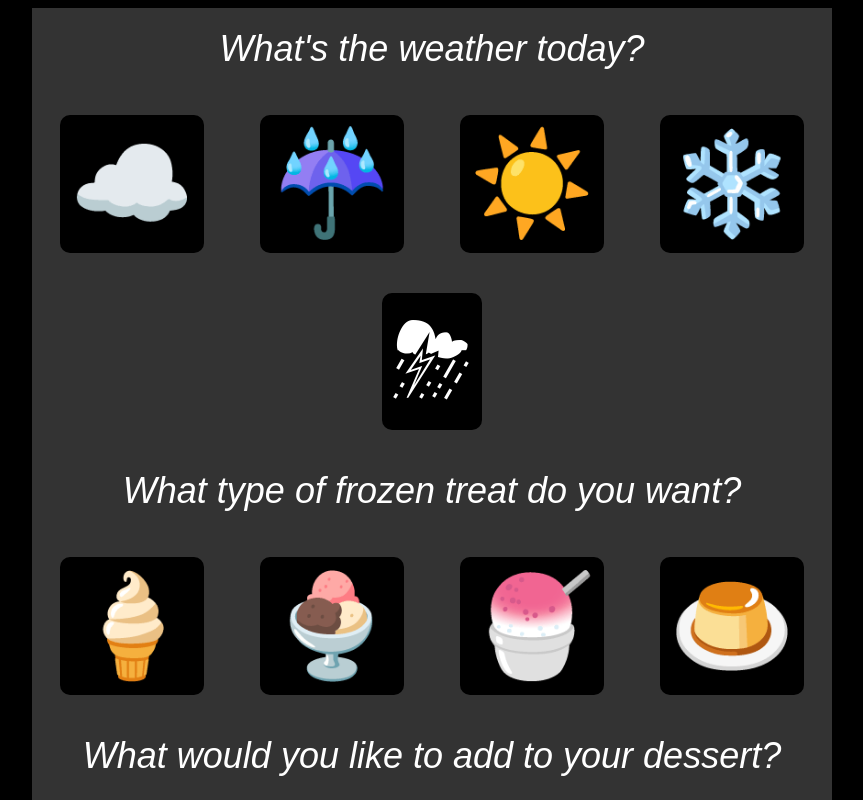
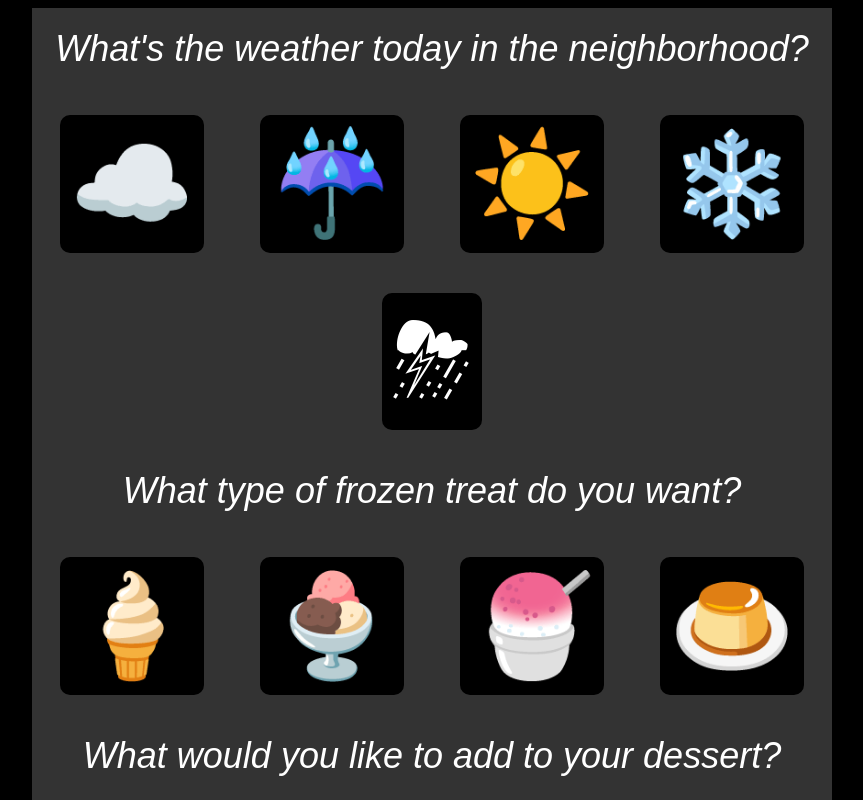
Before and after one commit to wencheung/dessertshop, a plain HTML site: page index.html in a window 1280 px wide. Shown: the top 800 px of the page, without its empty margins (208-1071 px from the left). Drawn offline with Linux system fonts and the light colour scheme.

Commit message:
updated index.html

```diff
--- a/index.html
+++ b/index.html
@@ -7,7 +7,7 @@
     </head>
     <body>
         <div id="wrapper">
-            <div class="text">What's the weather today?</div>
+            <div class="text">What's the weather today in the neighborhood?</div>
             <div class="row">
                 <div id="cloudy" class="item emoji weather">☁️</div>
                 <div id="rainy" class="item emoji weather">☔️</div>
```
